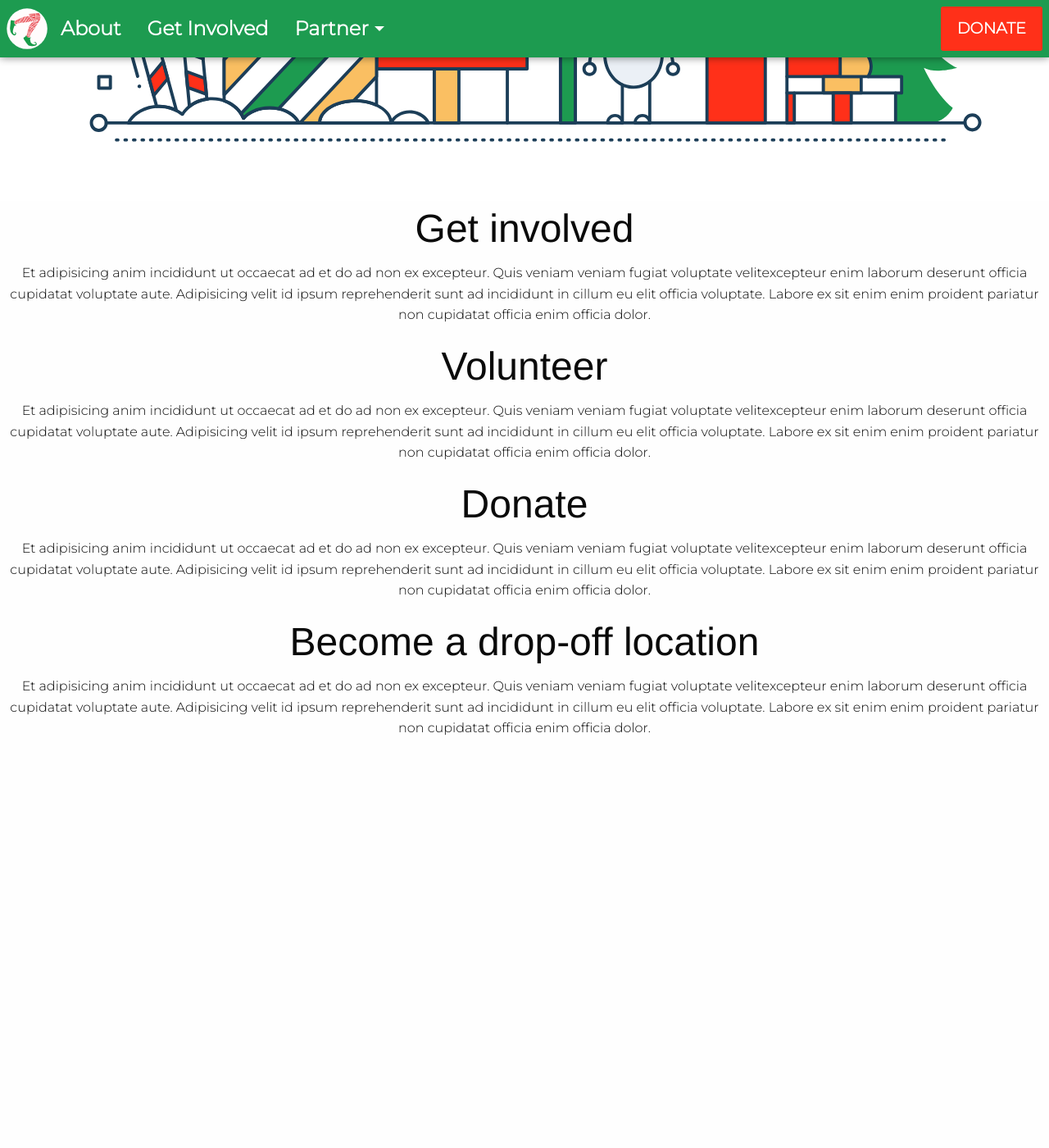
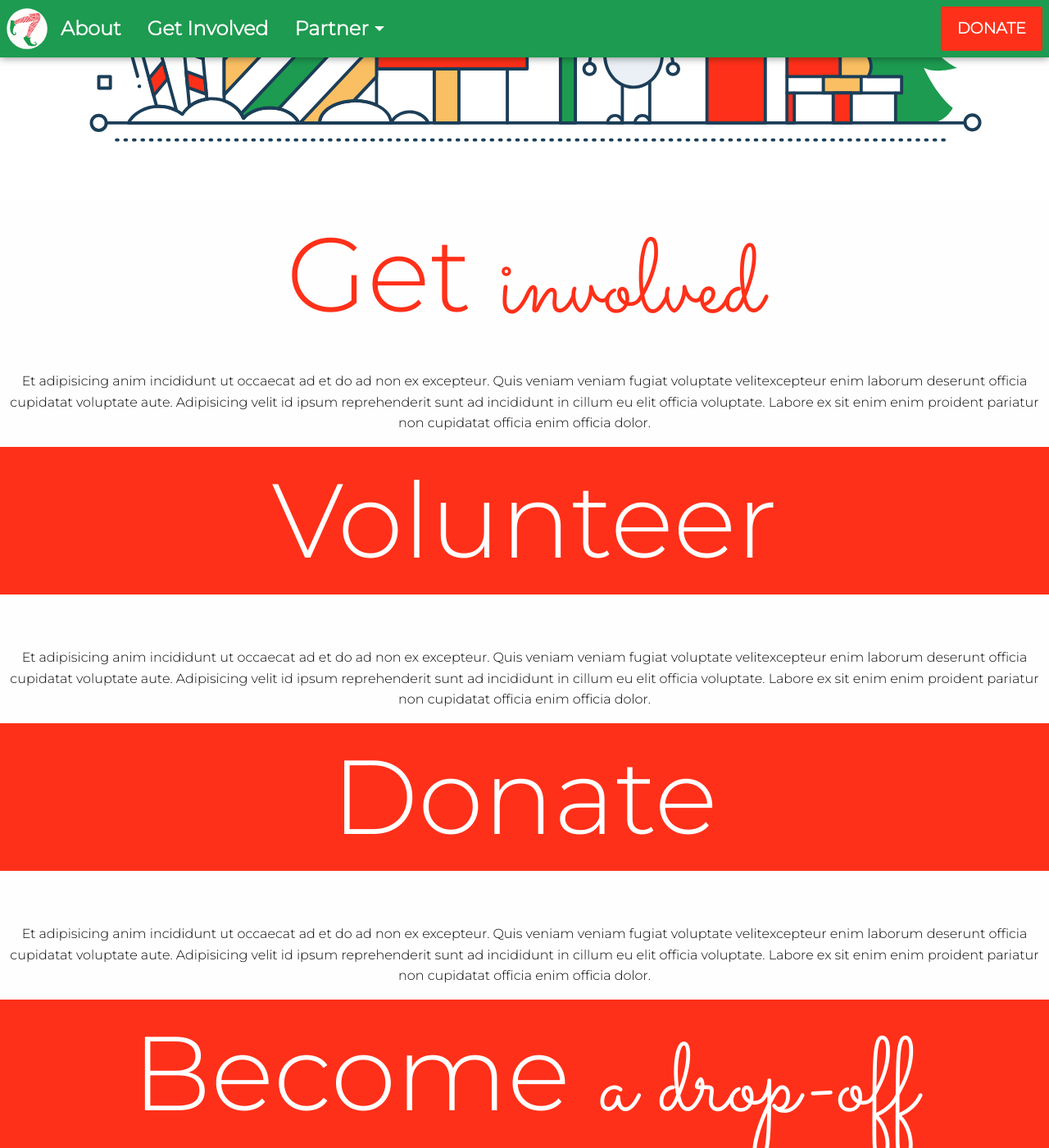
Before and after one commit to egomadking/elfontherun, a Jekyll site: the page built from get-involved.md, in a window 1280 px wide and 1400 px high, scrolled down 630 px. Shown: the whole window at 82% size. Built offline with Jekyll 4.4.1, drawn with Linux system fonts in a browser that asks for light colours; comment, search, counter and statistics services are not loaded; before the commit the page ends 1547 px from its top, so only the background shows below that.

Commit message:
span classes renamed, styles organized

```diff
--- a/styles/app.css
+++ b/styles/app.css
@@ -1,3 +1,7 @@
+/***************/
+/*global styles*/
+/***************/
+
 body {
   font-family: Montserrat, Arial, Helvetica, sans-serif;
 }
@@ -117,6 +121,55 @@ a:hover,
   height: 40px;
 }
 
+/* END MENU related */
+
+.h1-pre {
+  font-family: Montserrat, Arial, Helvetica, sans-serif;
+  font-weight: 100;
+}
+
+.h1-suffix {
+  font-family: Sacramento, cursive;
+}
+
+.twinkle-container,
+.get-involved,
+.elves-in-action,
+.upcoming-events {
+  padding-bottom: 8em;
+}
+
+.get-involved-get-involved h1,
+.mission h1,
+.about h1 {
+  color: rgb(255, 48, 25);
+  font-size: 8em;
+}
+
+.volunteer h1,
+.donate h1,
+.drop-off h1,
+.about-mission h1,
+.about-vision h1,
+.about-history h1,
+.get-involved h1,
+.elves-in-action h1,
+.upcoming-events h1,
+.mailer-signup h1 {
+  color: #fff;
+  font-size: 8em;
+  background-color: rgb(255, 48, 25);
+  margin-bottom: 0.5em;
+}
+
+/*********************/
+/* END global styles**/
+/*********************/
+
+/*********************/
+/* START INDEX styles*/
+/*********************/
+
 canvas {
   background-image: linear-gradient(bottom, rgb(255, 48, 25) 0%, rgb(207, 4, 4) 84%);
   background-image: -o-linear-gradient(bottom, rgb(255, 48, 25) 0%, rgb(207, 4, 4) 84%);
@@ -130,16 +183,7 @@ canvas {
   margin-bottom: 2em;
 }
 
-.mission-pre {
-  font-family: Montserrat, Arial, Helvetica, sans-serif;
-  font-weight: 100;
-}
-
-.mission-suffix {
-  font-family: Sacramento, cursive;
-}
-
-.mission-sub {
+.mission h2{
   color: #999;
   font-family: Montserrat, Arial, Helvetica, sans-serif;
   font-size: 4em;
@@ -147,28 +191,6 @@ canvas {
 
 .get-involved {
   overflow: hidden; /* fix for animated links x-resizing page */
-}
-
-.mission h1 {
-  color: rgb(255, 48, 25);
-  font-size: 8em;
-}
-
-.twinkle-container,
-.get-involved,
-.elves-in-action,
-.upcoming-events {
-  padding-bottom: 8em;
-}
-
-.get-involved h1,
-.elves-in-action h1,
-.upcoming-events h1,
-.mailer-signup h1 {
-  color: #fff;
-  font-size: 8em;
-  background-color: rgb(255, 48, 25);
-  margin-bottom: 0.5em;
 }
 
 .get-involved h2 {
@@ -201,6 +223,19 @@ canvas {
   border-right: 3px dotted rgb(255, 48, 25);
 }
 
+/* MAILCHIMP Signup form*/
+
+#mc_embed_signup {
+  background: #fff;
+  clear: left;
+  font: 14px Helvetica, Arial, sans-serif;
+}
+
+/* END MAILCHIMP form */
+
+/***************/
+/*media queries*/
+/***************/
 
 @media screen and (min-width: 40em) {
   .no-js .top-bar {
@@ -219,6 +254,14 @@ canvas {
     padding-bottom: 1em;
   }
 
+  .get-involved-get-involved h1,
+  .volunteer h1,
+  .donate h1,
+  .drop-off h1,
+  .about-vision h1,
+  .about-mission h1,
+  .about-history h1,
+  .about h1,
   .mission h1,
   .get-involved h1,
   .elves-in-action h1,
@@ -253,13 +296,6 @@ canvas {
   .mission-sub {
     font-size: 2.5em;
   }
-}
-
-/* MAILCHIMP Signup form*/
-#mc_embed_signup {
-  background: #fff;
-  clear: left;
-  font: 14px Helvetica, Arial, sans-serif;
 }
 
 /* END MAILCHIMP Signup form*/
```
